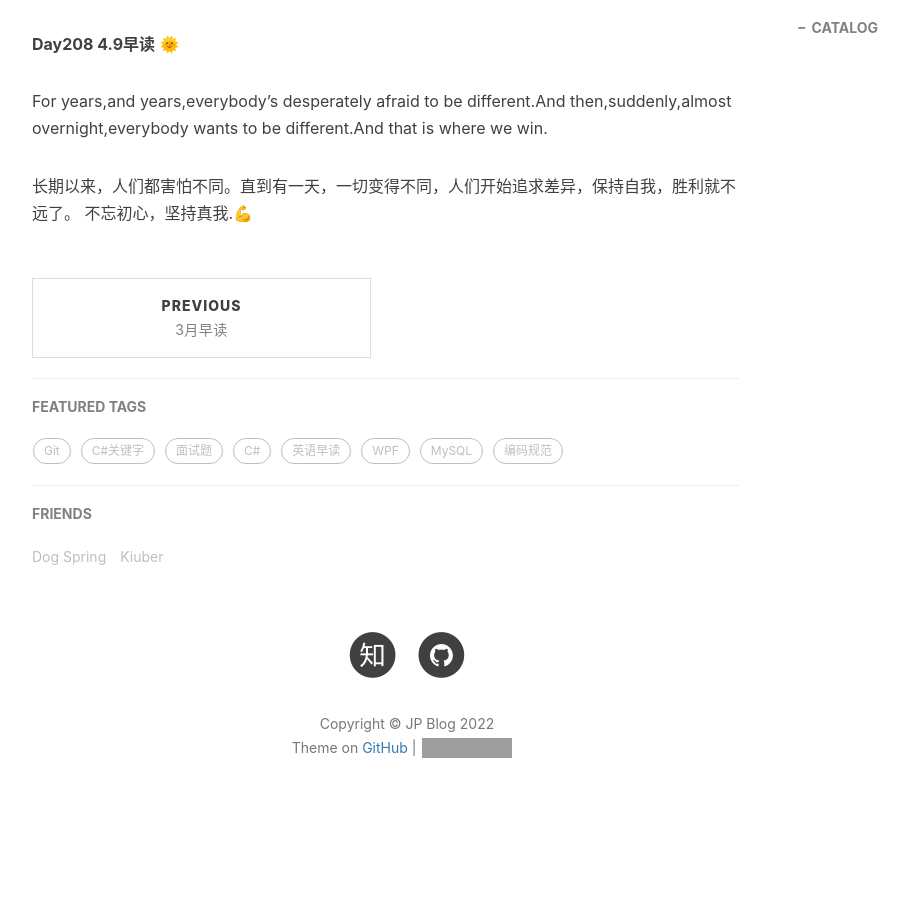
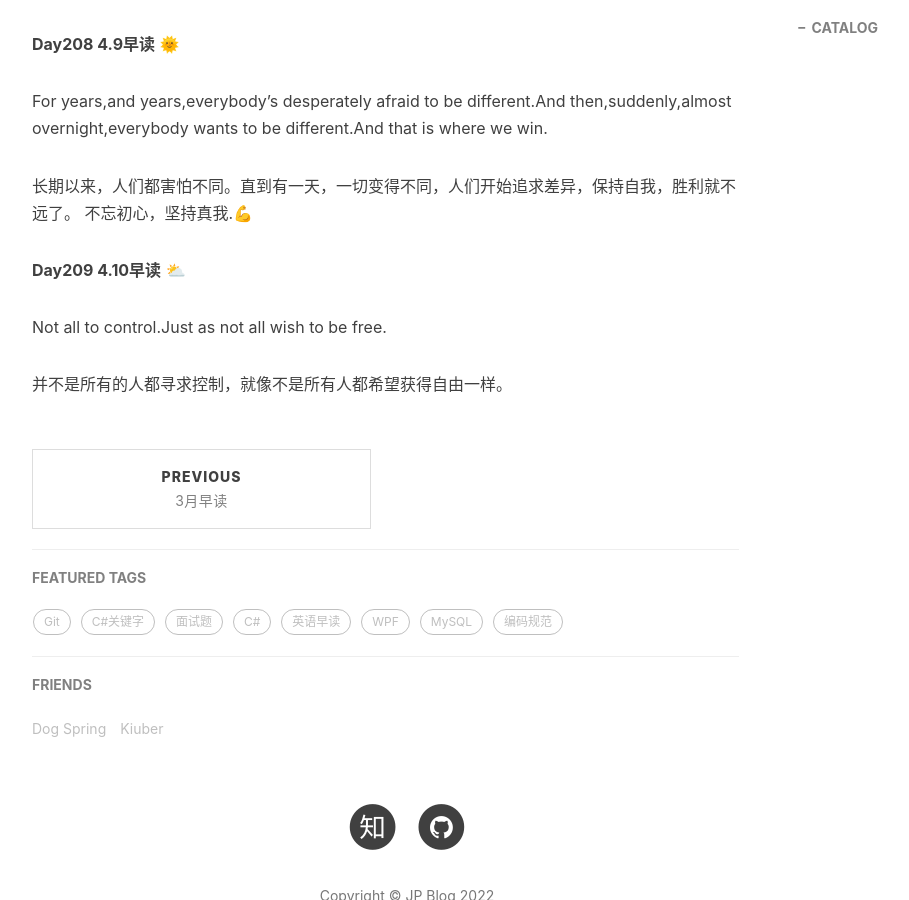
Before and after one commit to hongjiapeng/hongjiapeng.github.io, a Jekyll site: the page built from _posts/2022-04-05-morning reading in april.md, in a window 1280 px wide and 900 px high, scrolled down 2203 px. Shown: the whole window, without its empty margins (233-1142 px from the left). Built offline with Jekyll 4.4.1, drawn with Linux system fonts in a browser that asks for light colours; nearby versions of some CDN libraries; comment, search, counter and statistics services are not loaded; before the commit the page ends 3055 px from its top, so only the background shows below that; grey boxes are pictures that could not be loaded.

Commit message:
add morning reading

```diff
--- a/_posts/2022-04-05-morning reading in april.md
+++ b/_posts/2022-04-05-morning reading in april.md
@@ -80,3 +80,9 @@ For years,and years,everybody's desperately afraid to be different.And then,sudd
 
 长期以来，人们都害怕不同。直到有一天，一切变得不同，人们开始追求差异，保持自我，胜利就不远了。
 不忘初心，坚持真我.💪
+
+**Day209 4.10早读** ⛅
+
+Not all to control.Just as not all wish to be free.
+
+并不是所有的人都寻求控制，就像不是所有人都希望获得自由一样。
```
